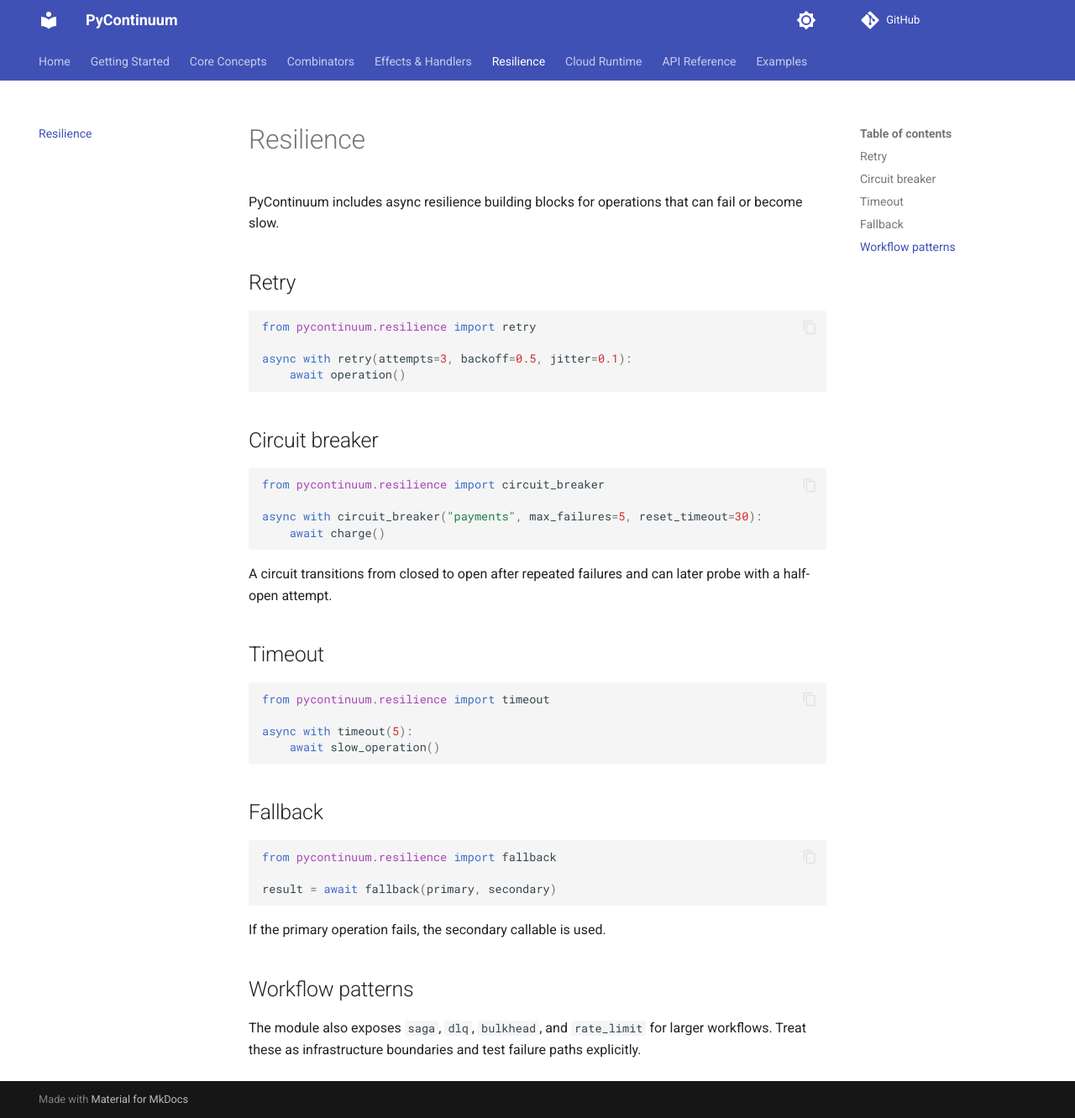
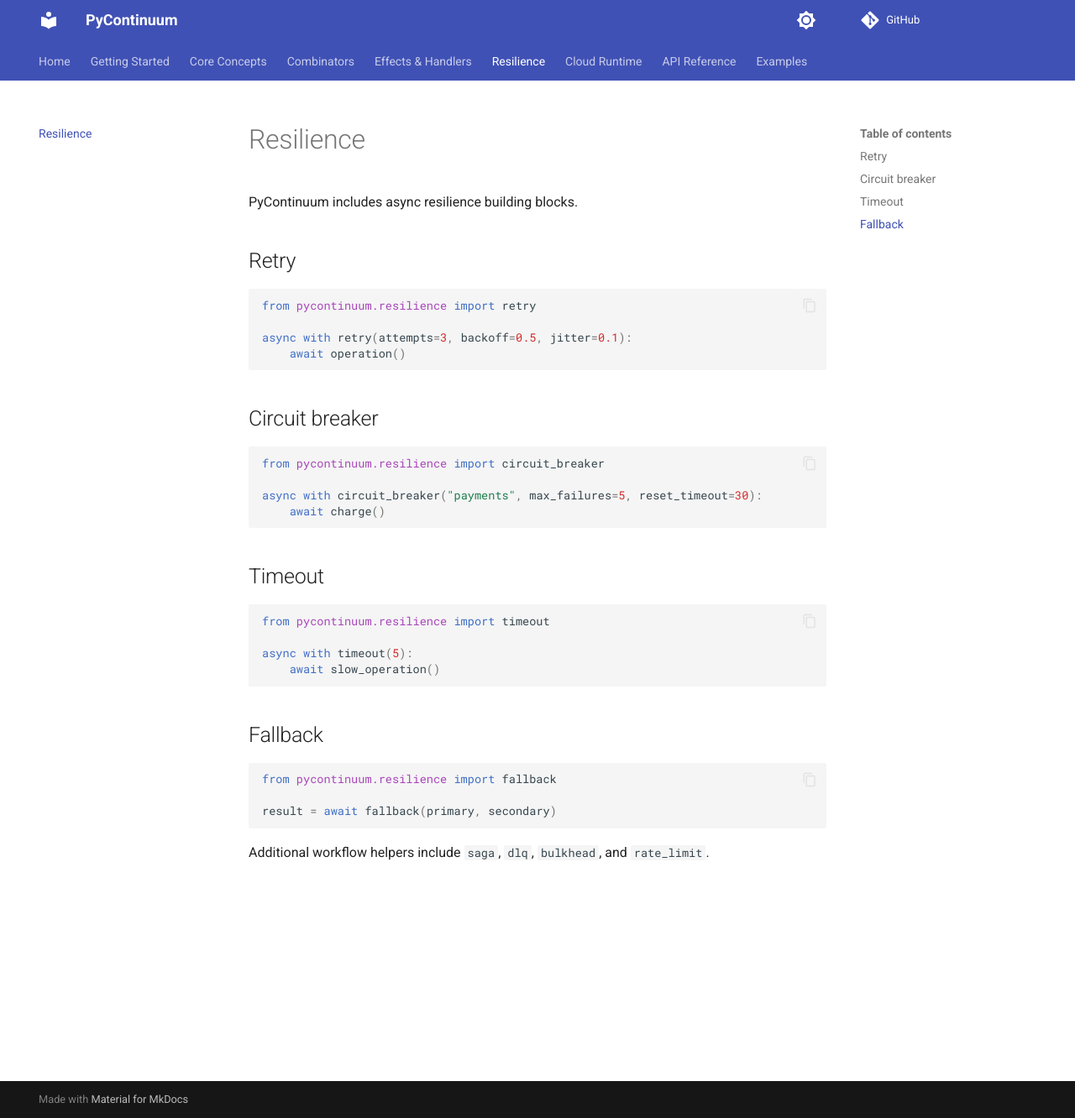
Before and after one commit to HEMU-VERMA/pycontinuum, an MkDocs documentation site: the page built from docs/resilience.md, in a window 1280 px wide and 1332 px high. Shown: the whole window at 84% size. Built offline with MkDocs 1.6.1 and Material for MkDocs 9.7.7, drawn with Linux system fonts in a browser that asks for light colours; comment, search, counter and statistics services are not loaded.

````diff
--- a/docs/resilience.md
+++ b/docs/resilience.md
@@ -1,6 +1,6 @@
 # Resilience
 
-PyContinuum includes async resilience building blocks for operations that can fail or become slow.
+PyContinuum includes async resilience building blocks.
 
 ## Retry
 
@@ -20,8 +20,6 @@
     await charge()
 ```
 
-A circuit transitions from closed to open after repeated failures and can later probe with a half-open attempt.
-
 ## Timeout
 
 ```python
@@ -39,8 +37,4 @@
 result = await fallback(primary, secondary)
 ```
 
-If the primary operation fails, the secondary callable is used.
-
-## Workflow patterns
-
-The module also exposes `saga`, `dlq`, `bulkhead`, and `rate_limit` for larger workflows. Treat these as infrastructure boundaries and test failure paths explicitly.
+Additional workflow helpers include `saga`, `dlq`, `bulkhead`, and `rate_limit`.
````
